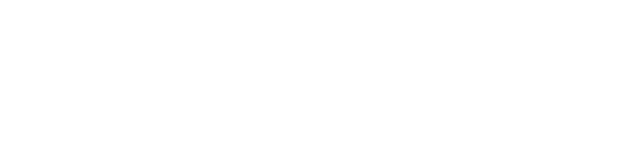
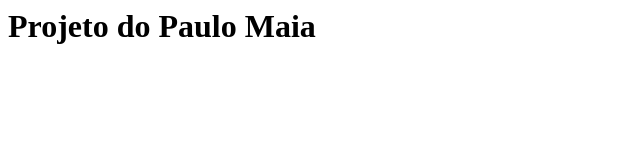
Before and after one commit to phenriquemaia/curso-git, a plain HTML site: page index.html in a window 1280 px wide. Shown: the whole page, without its empty margins (0-640 px from the left). Drawn offline with Linux system fonts and the light colour scheme.

Commit message:
Titulo da pagina

```diff
--- a/index.html
+++ b/index.html
@@ -3,5 +3,6 @@
 	</head>
 
 	<body>
+		<h1>Projeto do Paulo Maia</h1>
 	</body>
 </html>
```
